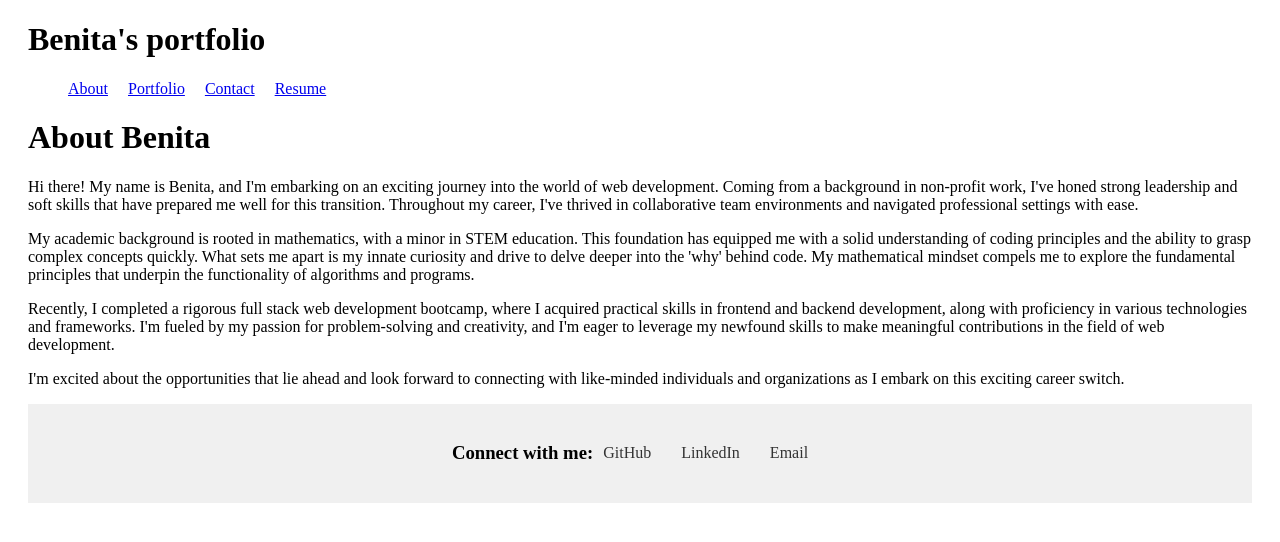
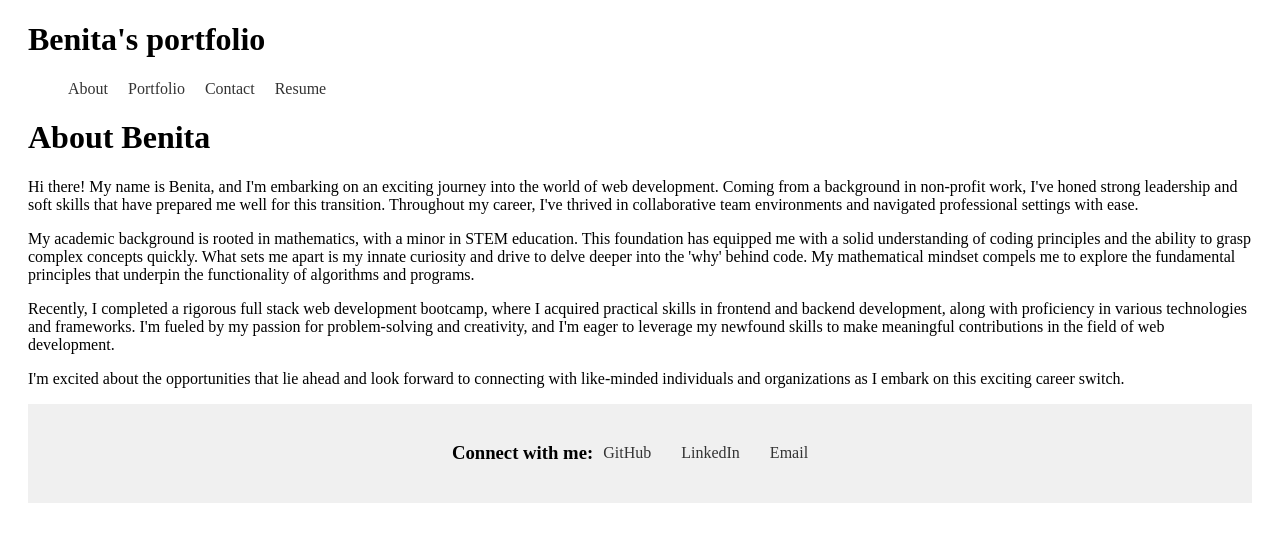
Before and after one commit to benitaisaac/react-portfolio, a React (Vite) app in the folder react-portfolio/: page / in a window 1280 px wide. Shown: the top 542 px of the page. Built offline with nearby package versions, Linux system fonts and the light colour scheme.

Commit message:
styling for navbar

```diff
--- a/react-portfolio/src/index.css
+++ b/react-portfolio/src/index.css
@@ -86,3 +86,13 @@ footer p {
   margin-top: 20px;
   font-size: 14px;
 }
+
+/* Nav bar styling */
+.nav-link {
+  text-decoration: none;
+  color: #333;
+}
+
+.nav-link:visited {
+  color: #333; /* Set the same color as for unvisited links */
+}
```
Also changed, not shown: 1 other file (tests, documents, lock files or other folders).
